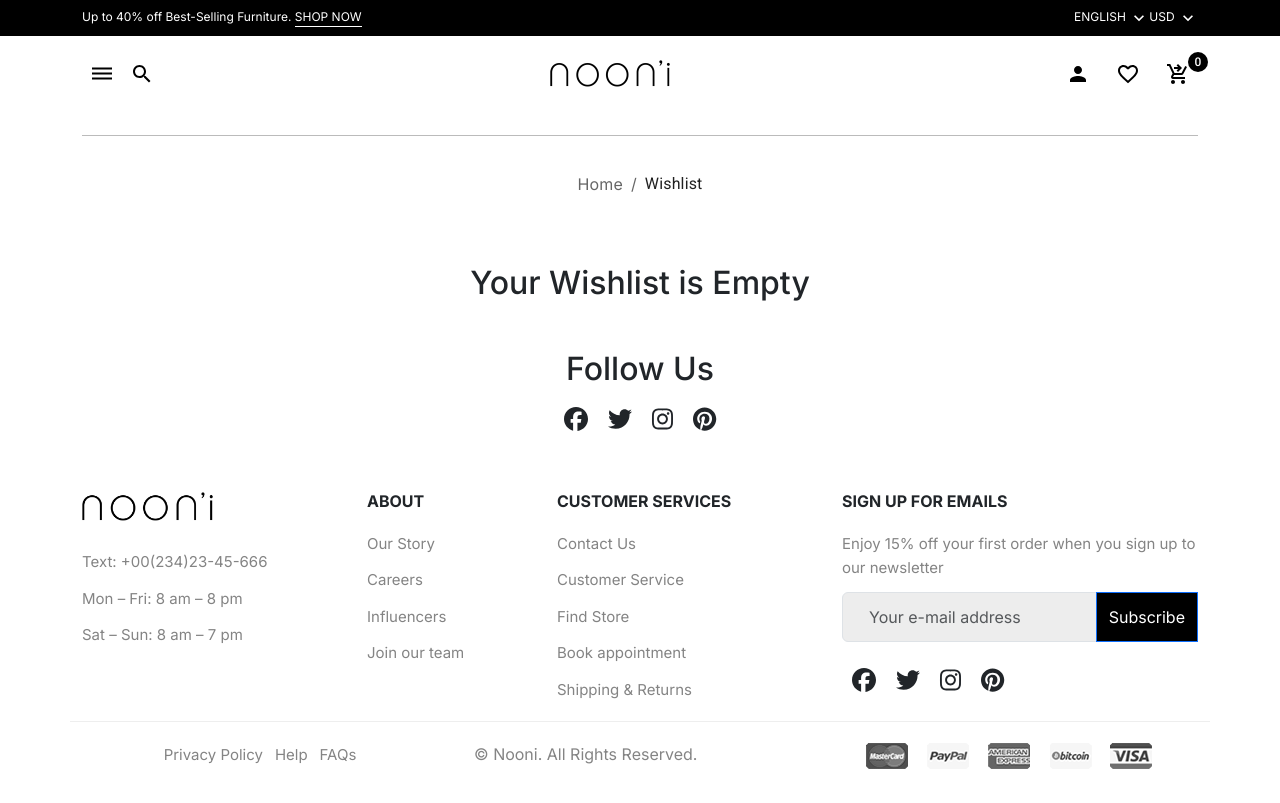
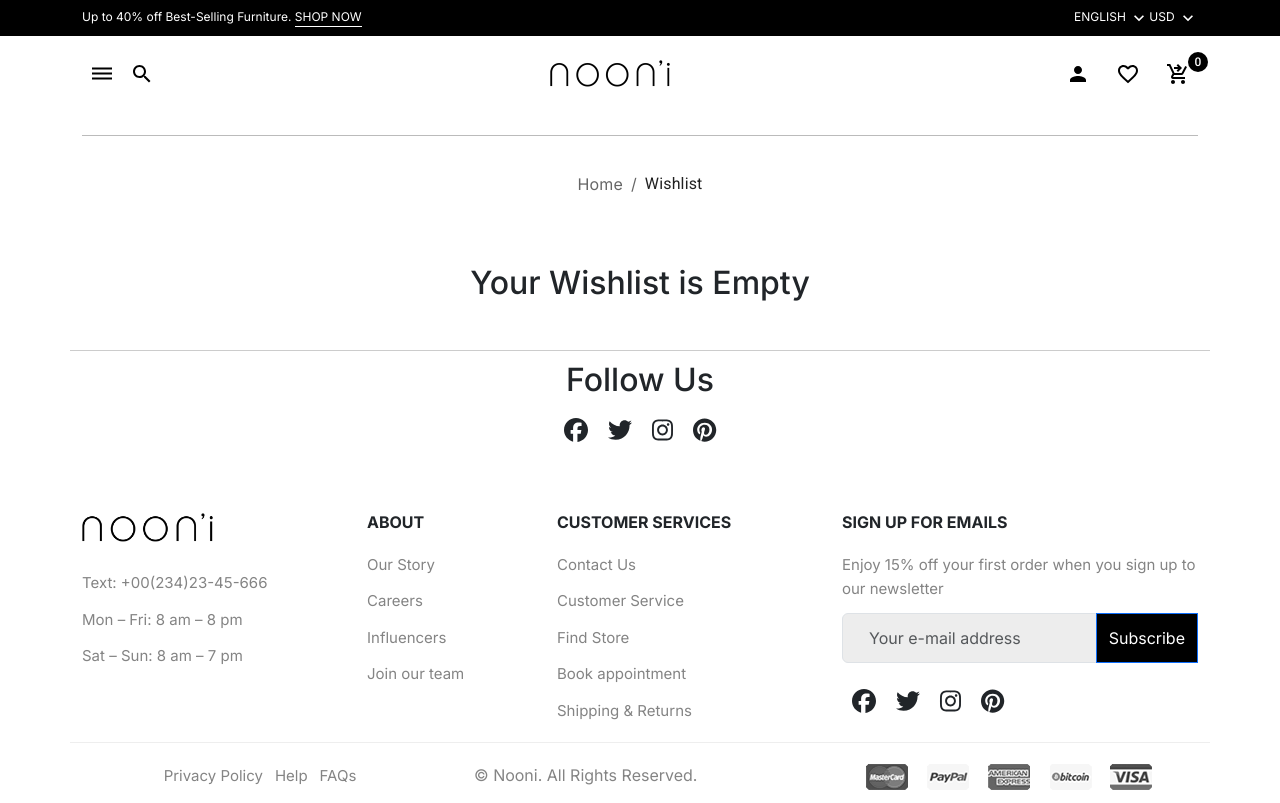
Before and after one commit to Ahmedlmansy/Nooni, a React (Vite) app: page /Wishlist in a window 1280 px wide. Built offline with nearby package versions, Linux system fonts and the light colour scheme.

Commit message:
style(facorites page): add some styles

```diff
--- a/src/index.css
+++ b/src/index.css
@@ -641,8 +641,6 @@
 .exitI svg:hover {
   color: #d10202;
 }
-.linksDr {
-}
 .linksDr a {
   color: #000;
 }
--- a/src/pages/Favorites.jsx
+++ b/src/pages/Favorites.jsx
@@ -180,7 +180,14 @@
         )}
       </div>
       <div className="">
-        <Container className="my-5">
+        <Container
+          className="my-5"
+          style={{
+            borderTop: "1px solid #ccc",
+            paddingTop: "10px",
+            paddingBottom: "10px",
+          }}
+        >
           <h2 className="text-center ">Follow Us</h2>
           <div className="icons text-center">
             <svg
```
